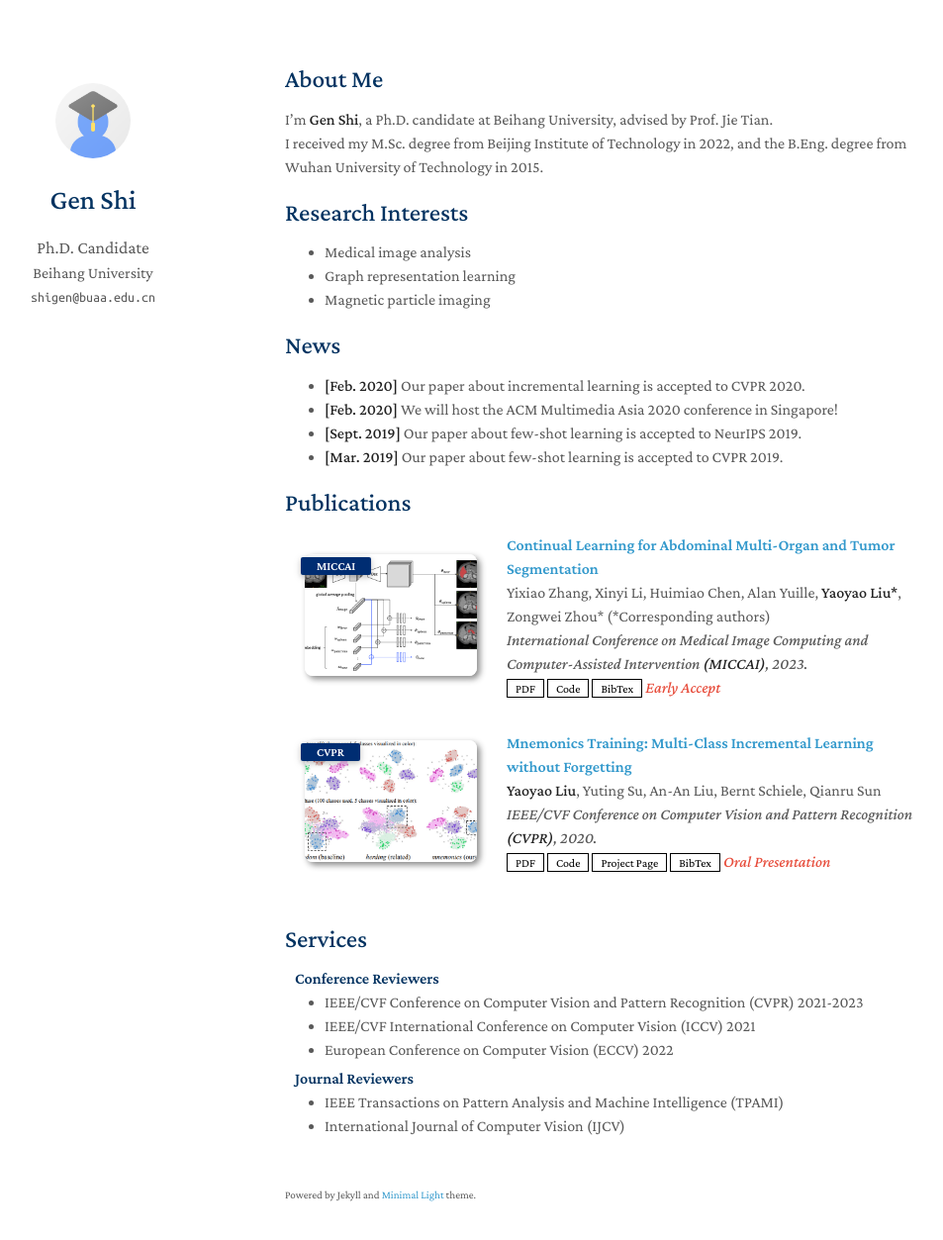
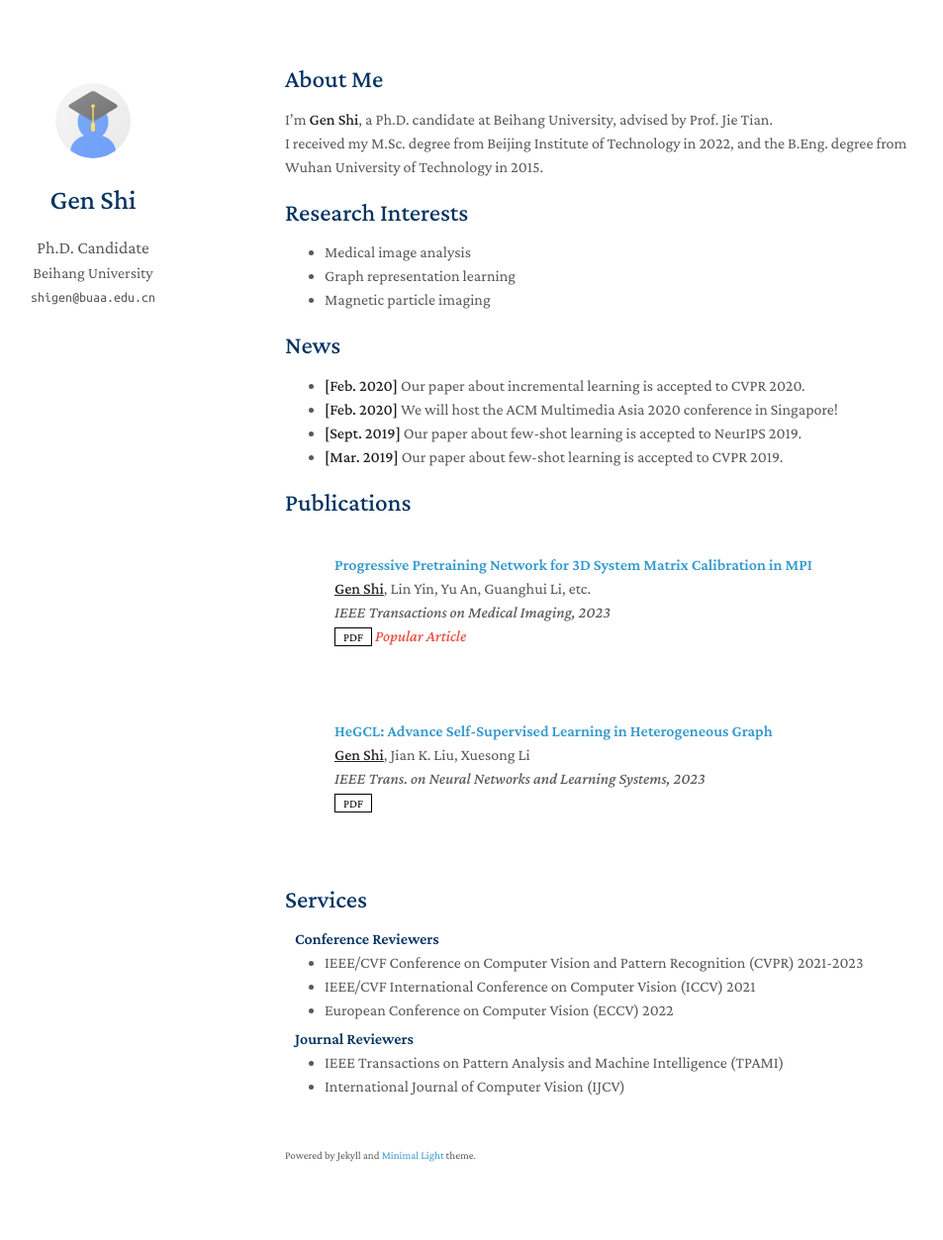
Before and after one commit to genshi997/genshi997.github.io, a Jekyll site: the page built from index.md, in a window 1280 px wide and 1288 px high. Shown: the top 1253 px of the window at 99% size, without its empty margins (182-1135 px from the left). Built offline with Jekyll 4.4.1, drawn with Linux system fonts in a browser that asks for light colours; a style sheet for code colours, icons or effects is not loaded; our own code applies the rules of GitHub Pages for plain Markdown files.

Commit message:
Update publications.yml

```diff
--- a/_data/publications.yml
+++ b/_data/publications.yml
@@ -1,22 +1,39 @@
 main:
 
-  - title: Continual Learning for Abdominal Multi-Organ and Tumor Segmentation
-    authors: Yixiao Zhang, Xinyi Li, Huimiao Chen, Alan Yuille, <strong>Yaoyao Liu*</strong>, Zongwei Zhou* (*Corresponding authors)
-    conference_short: MICCAI
-    conference: International Conference on Medical Image Computing and Computer-Assisted Intervention <strong>(MICCAI)</strong>, 2023.
-    pdf: https://arxiv.org/pdf/2306.00988.pdf
-    code: https://github.com/MrGiovanni/ContinualLearning
-    bibtex: https://bib.yliu.me/MICCAI23.txt
-    image: ./assets/img/teaser_example_2.png
-    notes: Early Accept
+  # - title: Continual Learning for Abdominal Multi-Organ and Tumor Segmentation
+  #   authors: Yixiao Zhang, Xinyi Li, Huimiao Chen, Alan Yuille, <strong>Yaoyao Liu*</strong>, Zongwei Zhou* (*Corresponding authors)
+  #   conference_short: MICCAI
+  #   conference: International Conference on Medical Image Computing and Computer-Assisted Intervention <strong>(MICCAI)</strong>, 2023.
+  #   pdf: https://arxiv.org/pdf/2306.00988.pdf
+  #   code: https://github.com/MrGiovanni/ContinualLearning
+  #   bibtex: https://bib.yliu.me/MICCAI23.txt
+  #   image: ./assets/img/teaser_example_2.png
+  #   notes: Early Accept
 
-  - title: "Mnemonics Training: Multi-Class Incremental Learning without Forgetting"
-    authors: <strong>Yaoyao Liu</strong>, Yuting Su, An-An Liu, Bernt Schiele, Qianru Sun
-    conference_short: CVPR
-    conference: IEEE/CVF Conference on Computer Vision and Pattern Recognition <strong>(CVPR)</strong>, 2020.
-    pdf: https://arxiv.org/pdf/2002.10211.pdf
-    code: https://github.com/yaoyao-liu/class-incremental-learning/tree/main/mnemonics-training
-    page: https://class-il.mpi-inf.mpg.de/mnemonics/
-    bibtex: https://class-il.mpi-inf.mpg.de/mnemonics/
-    notes: Oral Presentation
-    image: ./assets/img/teaser_example.png
+  # - title: "Mnemonics Training: Multi-Class Incremental Learning without Forgetting"
+  #   authors: <strong>Yaoyao Liu</strong>, Yuting Su, An-An Liu, Bernt Schiele, Qianru Sun
+  #   conference_short: CVPR
+  #   conference: IEEE/CVF Conference on Computer Vision and Pattern Recognition <strong>(CVPR)</strong>, 2020.
+  #   pdf: https://arxiv.org/pdf/2002.10211.pdf
+  #   code: https://github.com/yaoyao-liu/class-incremental-learning/tree/main/mnemonics-training
+  #   page: https://class-il.mpi-inf.mpg.de/mnemonics/
+  #   bibtex: https://class-il.mpi-inf.mpg.de/mnemonics/
+  #   notes: Oral Presentation
+  #   image: ./assets/img/teaser_example.png
+  - title: "Progressive Pretraining Network for 3D System Matrix Calibration in MPI"
+    authors: "<strong><u>Gen Shi</u></strong>, Lin Yin, Yu An, Guanghui Li, etc."
+    conference_short: "IEEE TMI"
+    conference: "IEEE Transactions on Medical Imaging, 2023"
+    pdf: "https://doi.org/10.1109/TMI.2023.3297173"
+    # code: "https://github.com/example/MPI-pretrain"
+    # image: "./assets/img/mpi_teaser.jpg"
+    notes: Popular Article
+
+  - title: "HeGCL: Advance Self-Supervised Learning in Heterogeneous Graph"
+    authors: "<strong><u>Gen Shi</u></strong>, Jian K. Liu, Xuesong Li"
+    conference_short: "IEEE TNNLS"
+    conference: "IEEE Trans. on Neural Networks and Learning Systems, 2023"
+    pdf: "https://doi.org/10.1109/TNNLS.2023.3273255"
+    # code: ""
+    # image: "./assets/img/graph_teaser.png"
+    # notes: "Oral Presentation"
```
